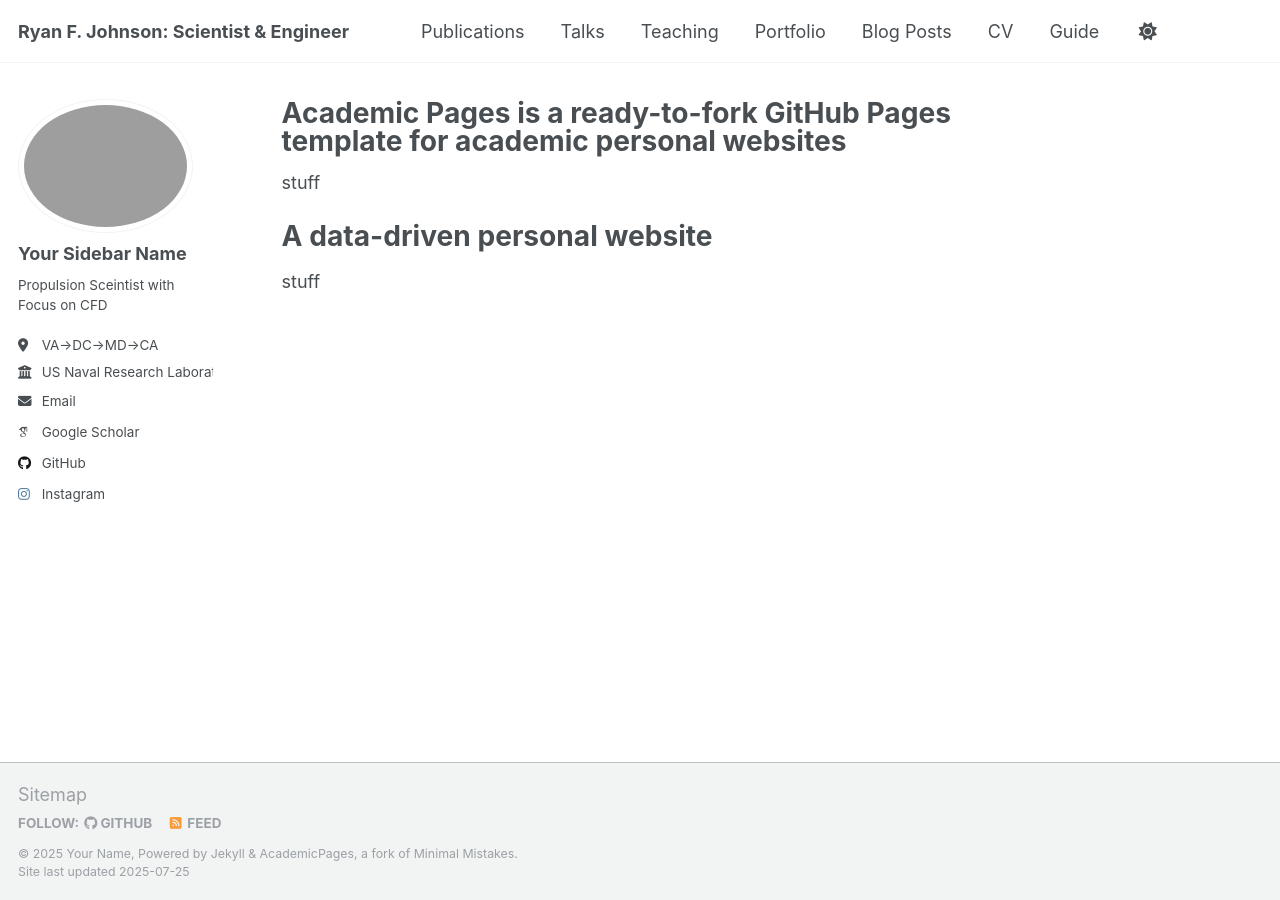
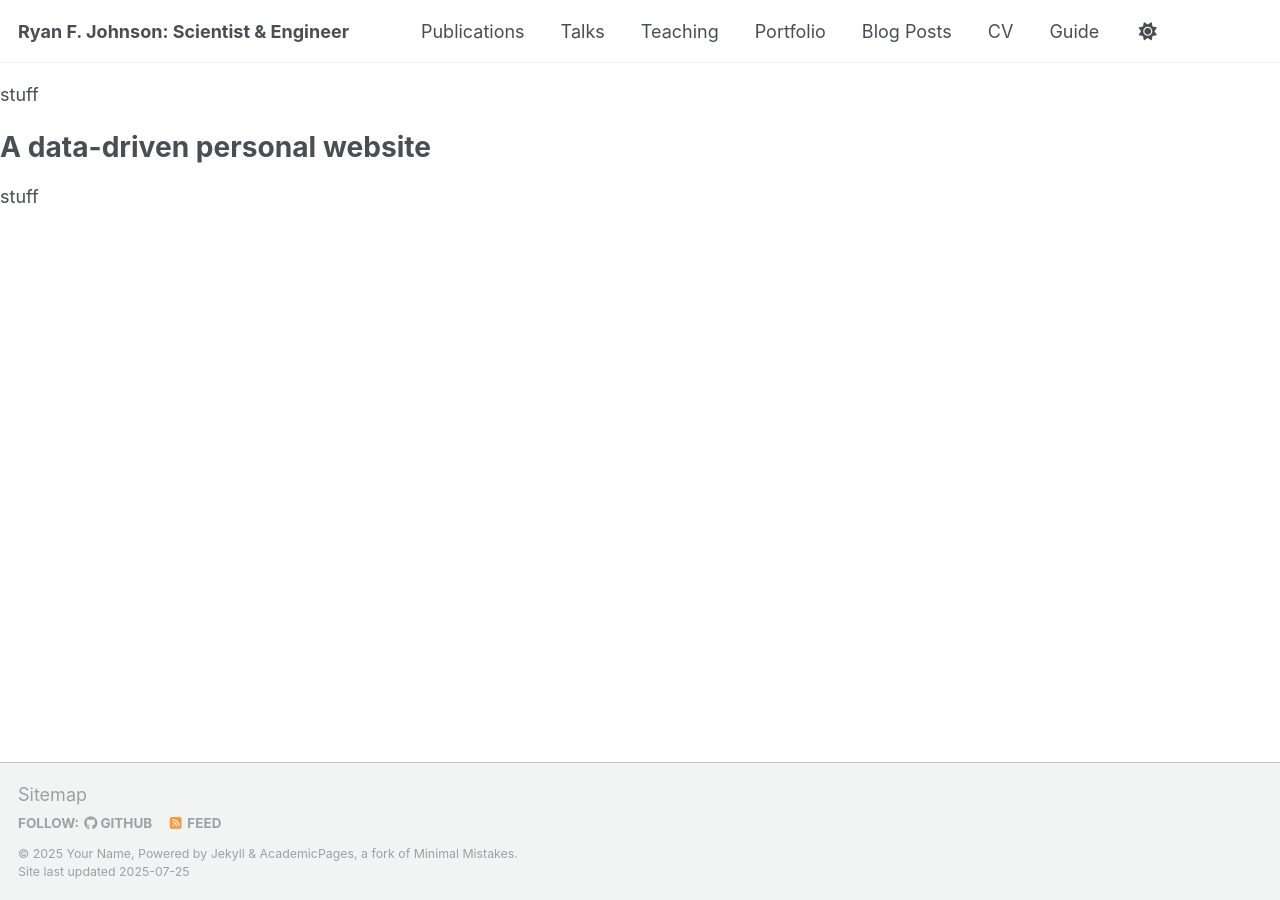
Before and after one commit to drryjoh/drryjoh.github.io, a Jekyll site: the page built from _pages/about.md, in a window 1280 px wide. Built offline with Jekyll 4.4.1, drawn with Linux system fonts in a browser that asks for light colours; some web fonts are replaced; our own code applies the rules of GitHub Pages for plain Markdown files; a script that is not in the unit is left out; part of the change alters nothing that is shown.

Commit message:
removes pages I dont want

```diff
--- a/_config.yml
+++ b/_config.yml
@@ -61,7 +61,7 @@ author:
   keybase          : # Username
   instagram        : ryan_johnson_phd
   lastfm           : # Username
-  linkedin         : # Username
+  linkedin         : ryan-f-johnson-b6094325
   mastodon         : # URL
   medium           : # URL
   pinterest        : # Username
@@ -243,13 +243,6 @@ defaults:
       comments: true
       share: true
       related: true
-  # _pages
-  - scope:
-      path: ""
-      type: pages
-    values:
-      layout: single
-      author_profile: true
   # _teaching
   - scope:
       path: ""
@@ -268,24 +261,30 @@ defaults:
       author_profile: true
       share: true
       comments: true
-  # _portfolio
-  - scope:
-      path: ""
-      type: portfolio
-    values:
-      layout: single
-      author_profile: true
-      share: true
-      comment: true
-  # _talks
-  - scope:
-      path: ""
-      type: talks
-    values:
-      layout: talk
-      author_profile: true
-      share: true
-
+  ## _portfolio
+  #- scope:
+  #    path: ""
+  #    type: portfolio
+  #  values:
+  #    layout: single
+  #    author_profile: true
+  #    share: true
+  #    comment: true
+  ## _talks
+  #- scope:
+  #    path: ""
+  #    type: talks
+  #  values:
+  #    layout: talk
+  #    author_profile: true
+  #    share: true
+  ## _pages
+  #- scope:
+  #    path: ""
+  #    type: pages
+  #  values:
+  #    layout: single
+  #    author_profile: true
 
 # Sass/SCSS
 sass:
```
